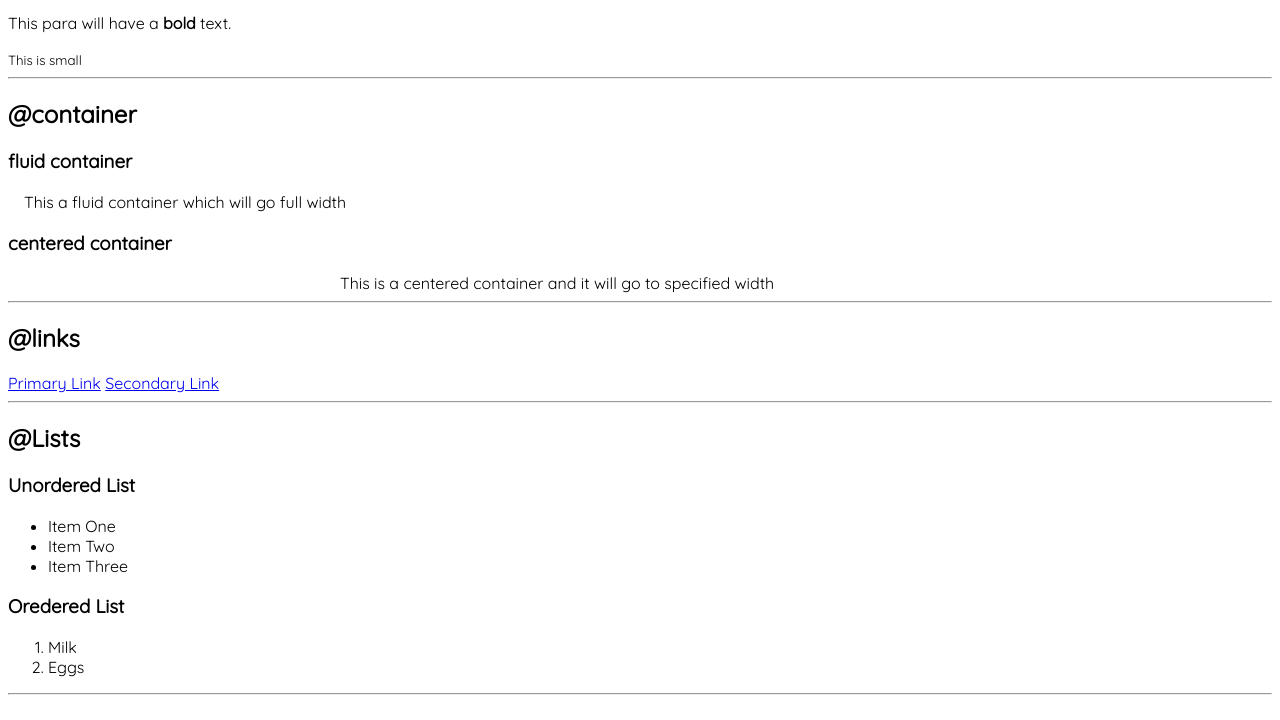
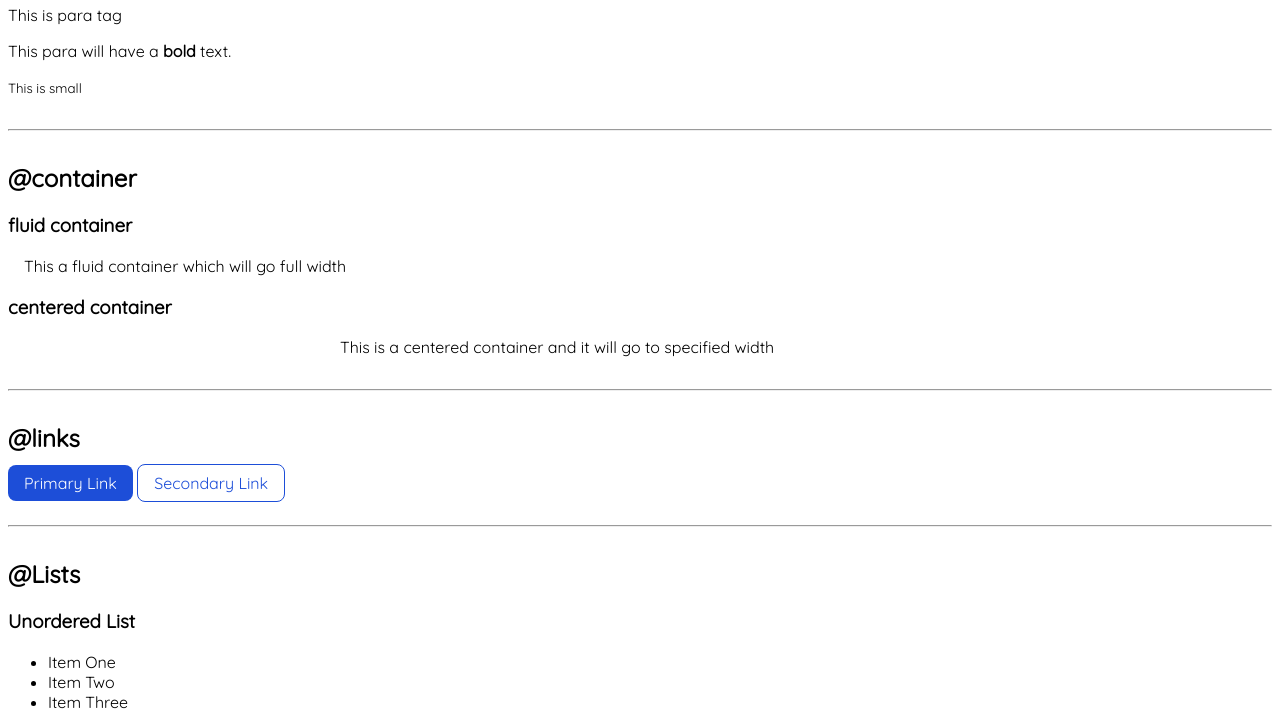
Before and after one commit to VipulGirme/vipul-girme-portfolio, a plain HTML site: page index.html in a window 1280 px wide. Shown: the part 369-1089 px from the top of the page. Drawn offline with Linux system fonts and the light colour scheme.

Commit message:
Links
Updated CSS Link

```diff
--- a/index.html
+++ b/index.html
@@ -33,8 +33,8 @@
 
     <hr>
     <h2>@links</h2>
-    <a href="/">Primary Link</a>
-    <a href="/">Secondary Link</a>
+    <a class="link primary-link" href="/">Primary Link</a>
+    <a class = "link secondary-link" href="/">Secondary Link</a>
 
     <hr>
     <h2>@Lists</h2>
--- a/styles.css
+++ b/styles.css
@@ -2,6 +2,10 @@
 
 body {
     font-family: 'Quicksand', sans-serif;
+}
+
+hr {
+    margin: 2rem 0rem;
 }
 /** container **/
 .container {
@@ -17,3 +21,19 @@ body {
 .container-fluid {
 
 }
+/** Link **/
+.link{
+    text-decoration: none;
+    padding: 0.5rem 1rem;
+}
+.primary-link {
+    background-color:#1D4ED8;
+    color: white;
+    border-radius: 0.5rem;
+}
+
+.secondary-link {
+    color:#1D4ED8;
+    border-radius: 0.5rem;
+    border: 1px solid;
+}
```
